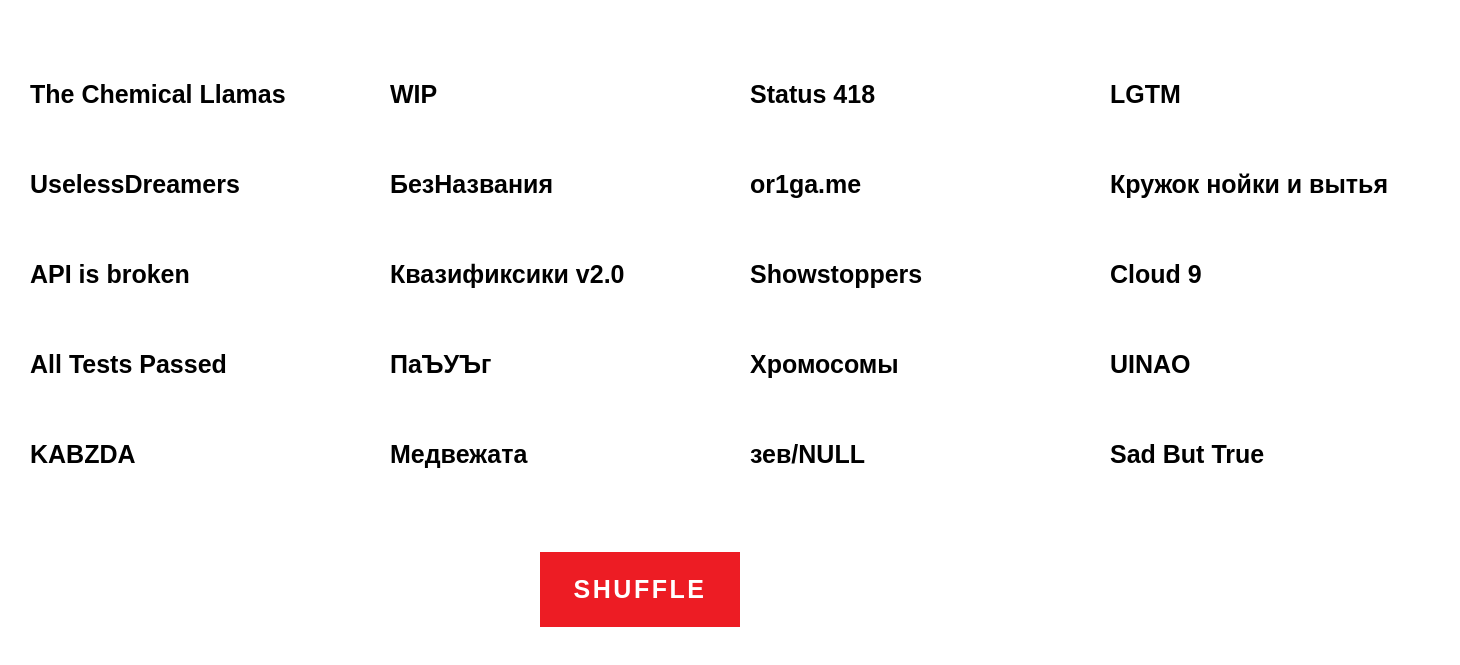
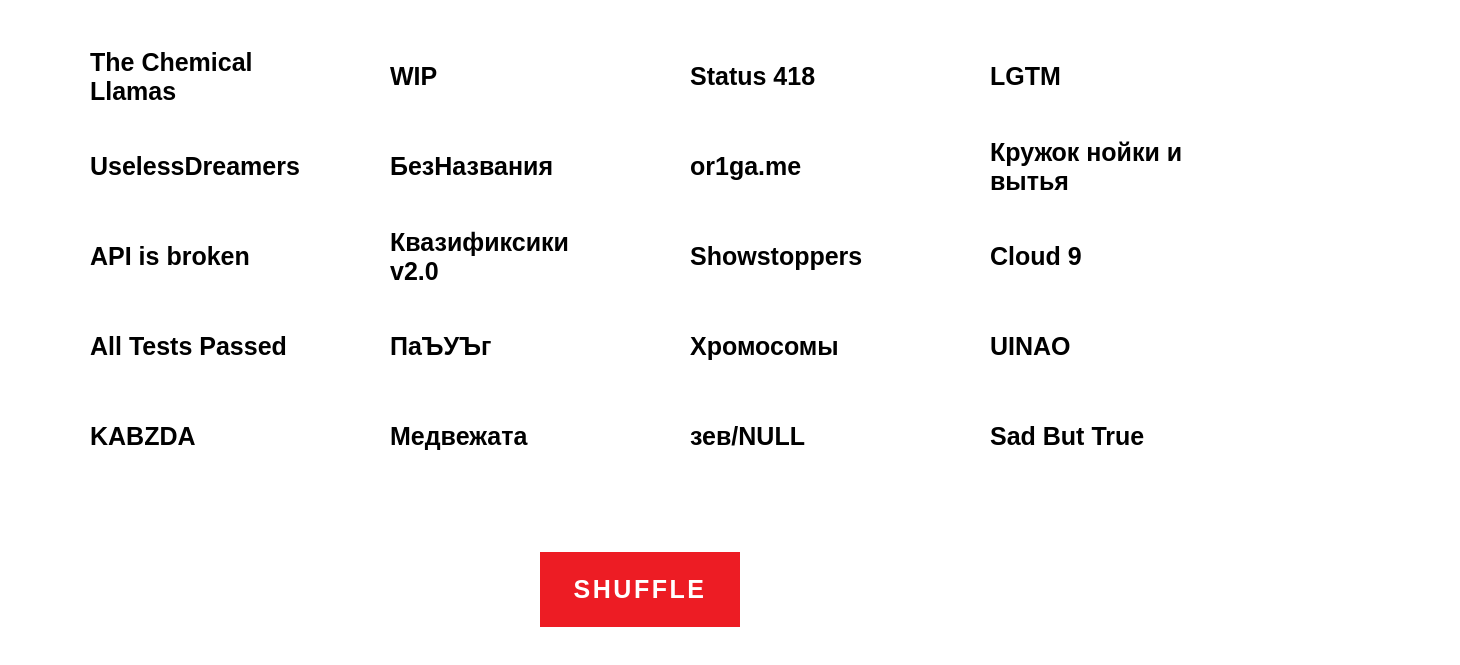
Before and after one commit to Chugainov/itechhackaton-randomizer, a plain HTML site: page index.html in a window 1280 px wide. Shown: the part 83-748 px from the top of the page, 1460 px wide, since content can reach past the window. Drawn offline with Linux system fonts and the light colour scheme.

Commit message:
fixed issue on projector

```diff
--- a/d3-items.js
+++ b/d3-items.js
@@ -23,12 +23,12 @@ const layoutInfo1 = {
 
 const layoutInfo = {
   // ---- card position & size
-  valueTop: function(d, i){return 43 + Math.floor(i/cardsPerRow)*90+'px'},
-  indexTop: function(d, i){return 25 + Math.floor(i/cardsPerRow)*90+'px'},
-  indexLeft: function(d, i){return (i%cardsPerRow)*360 - 680 + 'px'},
-  valueLeft: function(d, i){return (i%cardsPerRow)*360 - 610 + 'px'},
+  valueTop: function(d, i){return Math.floor(i/cardsPerRow)*90+'px'},
+  indexTop: function(d, i){return 5 + Math.floor(i/cardsPerRow)*90+'px'},
+  indexLeft: function(d, i){return (i%cardsPerRow)*300 - 610 + 'px'},
+  valueLeft: function(d, i){return (i%cardsPerRow)*300 - 550 + 'px'},
   height: 80,
-  width: 350,
+  width: 200,
   // ---- card border-radius
   radius: '5px',
   // ---- table header (hidden)
--- a/styles.css
+++ b/styles.css
@@ -27,6 +27,7 @@ h1 {
 }
 
 .holder{
+  --font-size: 25px;
 	position: relative;
 }
 
@@ -35,10 +36,13 @@ h1 {
 }
 
 .item {
+  display: flex;
+  flex-direction: column;
+  justify-content: center;
 	position: absolute;
   border-radius: 5px;
   font-weight: bold;
-  font-size: 25px;
+  font-size: var(--font-size);
 }
 
 .index{
@@ -47,7 +51,7 @@ h1 {
   border: .3em solid white;
   color: #FFFFFF;
   font-weight: bold;
-  font-size: 25px;
+  font-size: var(--font-size);
   height: 2em;
   width: 2em;
   line-height: 2em;
```
